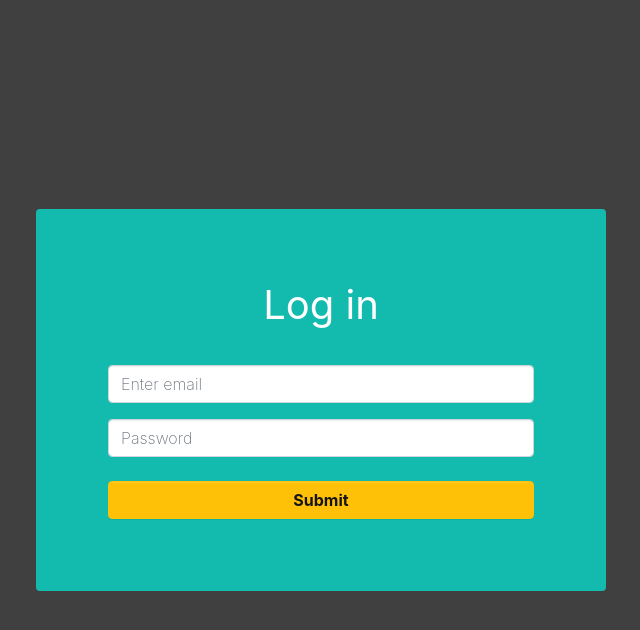
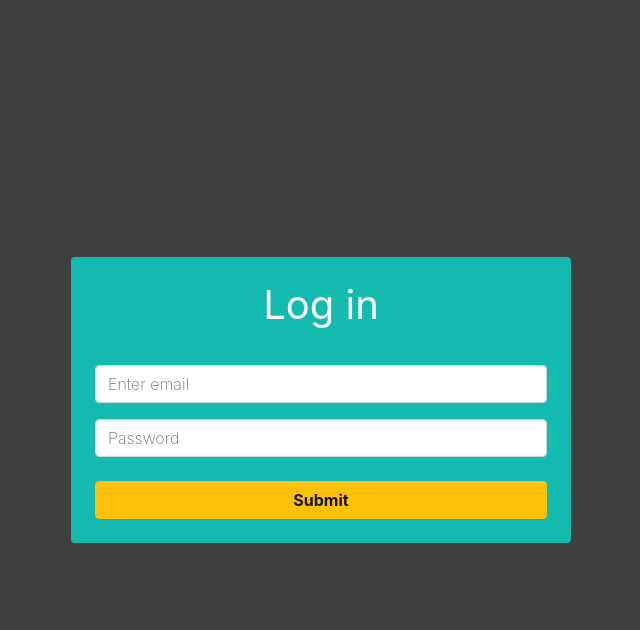
Before and after one commit to mihai-ciorobitca/mihaiciorobitca, a Flask app: page /login in a window 1280 px wide. Shown: the top 630 px of the page, without its empty margins (319-959 px from the left). Run offline with Flask 3, Linux system fonts and the light colour scheme; some libraries are stand-ins or nearby versions.

```diff
--- a/api/templates/index.html
+++ b/api/templates/index.html
@@ -147,7 +147,7 @@
       </div>
     </div>
   </div>
-  <div class="py-5" style="background-attachment: fixed;" id="pricing">
+  <div class="py-5" style="	background-attachment: fixed;	transform:  translateX(8px)  translateY(90px) ;" id="pricing">
     <div class="container">
       <div class="row">
         <div class="text-center mx-auto col-md-12 text-warning">
--- a/api/templates/login.html
+++ b/api/templates/login.html
@@ -19,7 +19,7 @@
   <div class="vh-100 d-flex align-items-center text-center" style="">
     <div class="container">
       <div class="row">
-        <div class="mx-auto col-md-6 col-10 p-5 bg-primary rounded" style="">
+        <div class="mx-auto col-md-6 col-10 bg-primary rounded p-3" style="	border-top-left-radius: 10px;	border-top-right-radius: 10px;	border-bottom-left-radius: 10px;	border-bottom-right-radius: 10px;	max-width: 500px;">
           <h1 class="mb-4 text-white"><b>Log in</b></h1>
           <form action="/login" method="POST">
             <div class="form-group">
```
Also changed, not shown: api/templates/about.html (line endings or trailing spaces), api/templates/admin.html (line endings or trailing spaces), api/templates/maintenance.html (line endings or trailing spaces), api/templates/page400.html (line endings or trailing spaces), api/templates/page404.html (line endings or trailing spaces), api/templates/page500.html (line endings or trailing spaces), api/templates/pricing.html (line endings or trailing spaces), api/templates/register.html (line endings or trailing spaces), api/templates/workbook.html (line endings or trailing spaces).
